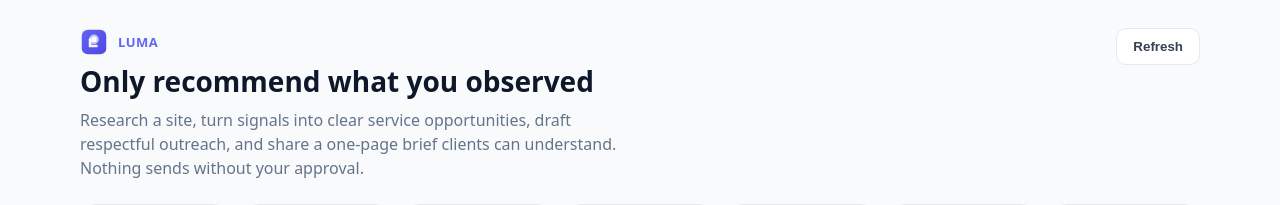
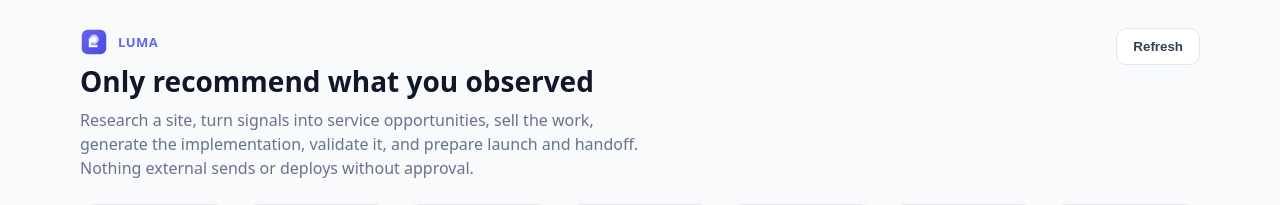
Before and after one commit to PcButNoBTC/Jarvis, a Next.js app in the folder apps/web/: page / in a window 1280 px wide. Shown: the top 205 px of the page. Built offline with nearby package versions, Linux system fonts and the light colour scheme; no server answers.

Commit message:
feat: show delivery lifecycle in dashboard

```diff
--- a/apps/web/app/page.tsx
+++ b/apps/web/app/page.tsx
@@ -157,9 +157,9 @@ export default function Home() {
             Only recommend what you observed
           </h1>
           <p style={{ margin: 0, color: "#64748b", maxWidth: 560, lineHeight: 1.5 }}>
-            Research a site, turn signals into clear service opportunities, draft
-            respectful outreach, and share a one-page brief clients can understand.
-            Nothing sends without your approval.
+            Research a site, turn signals into service opportunities, sell the work,
+            generate the implementation, validate it, and prepare launch and handoff.
+            Nothing external sends or deploys without approval.
           </p>
         </div>
         <button
@@ -361,6 +361,12 @@ export default function Home() {
                   <div style={{ fontSize: 13, color: "#64748b", marginTop: 4 }}>
                     {p.status} · {money(p.agreed_price)}
                   </div>
+                  <div style={{ display: "flex", flexWrap: "wrap", gap: 6, marginTop: 8 }}>
+                    <span style={badge}>Build: {p.implementation_status || "requirements"}</span>
+                    {p.validated_at && <span style={badge}>QA passed</span>}
+                    {p.approved_at && <span style={badge}>Approved</span>}
+                    {p.handoff_status && <span style={badge}>Handoff: {p.handoff_status}</span>}
+                  </div>
                 </div>
               ))
             )}
```
